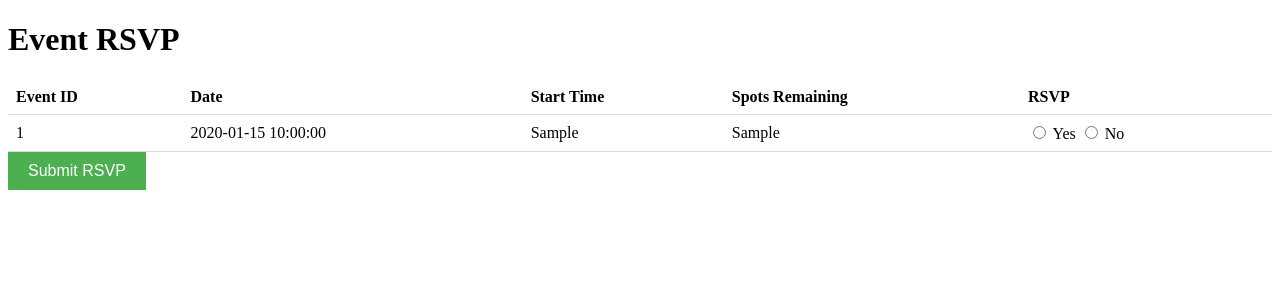
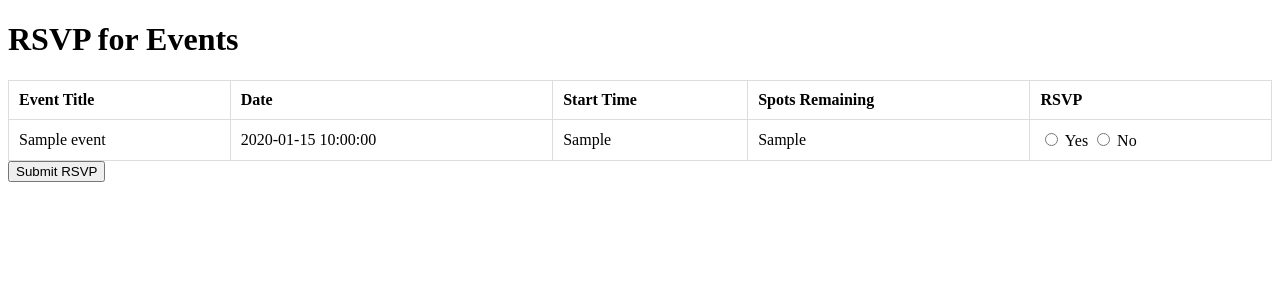
Before and after one commit to sarahpark2001/cs4111-project1, a Flask app: template webserver/templates/rsvp.html in a window 1280 px wide. Shown: the top 300 px of the page. Run offline with Flask 2, Linux system fonts and the light colour scheme; the template is opened without the code that fills it: most values are stand-ins (such as "Sample title", 1, 10 or a date in 2020); parts of the project's set-up code (start-up, migrations or seed data) failed here and were passed over.

Commit message:
rsvp html updated with event titles

```diff
--- a/webserver/templates/rsvp.html
+++ b/webserver/templates/rsvp.html
@@ -2,35 +2,26 @@
 <html lang="en">
 <head>
     <meta charset="UTF-8">
-    <title>RSVP</title>
+    <title>Event RSVP</title>
     <style>
         table {
             width: 100%;
             border-collapse: collapse;
         }
         th, td {
-            padding: 8px;
+            padding: 10px;
+            border: 1px solid #ddd;
             text-align: left;
-            border-bottom: 1px solid #ddd;
-        }
-        .button {
-            padding: 10px 20px;
-            background-color: #4CAF50;
-            color: white;
-            border: none;
-            text-decoration: none;
-            font-size: 16px;
-            cursor: pointer;
         }
     </style>
 </head>
 <body>
-    <h1>Event RSVP</h1>
+    <h1>RSVP for Events</h1>
     <form method="POST" action="/rsvp">
         <table>
             <thead>
                 <tr>
-                    <th>Event ID</th>
+                    <th>Event Title</th>
                     <th>Date</th>
                     <th>Start Time</th>
                     <th>Spots Remaining</th>
@@ -40,19 +31,19 @@
             <tbody>
                 {% for event in events %}
                 <tr>
-                    <td>{{ event.event_id }}</td>
+                    <td>{{ event.event_title }}</td>
                     <td>{{ event.event_date }}</td>
                     <td>{{ event.event_start }}</td>
                     <td>{{ event.spots_remaining }}</td>
                     <td>
-                        <label><input type="radio" name="rsvp_{{ event.event_id }}" value="yes"> Yes</label>
-                        <label><input type="radio" name="rsvp_{{ event.event_id }}" value="no"> No</label>
+                        <label><input type="radio" name="rsvp_{{ event.event_title }}" value="yes"> Yes</label>
+                        <label><input type="radio" name="rsvp_{{ event.event_title }}" value="no"> No</label>
                     </td>
                 </tr>
                 {% endfor %}
             </tbody>
         </table>
-        <button type="submit" class="button">Submit RSVP</button>
+        <button type="submit">Submit RSVP</button>
     </form>
 </body>
 </html>
```
